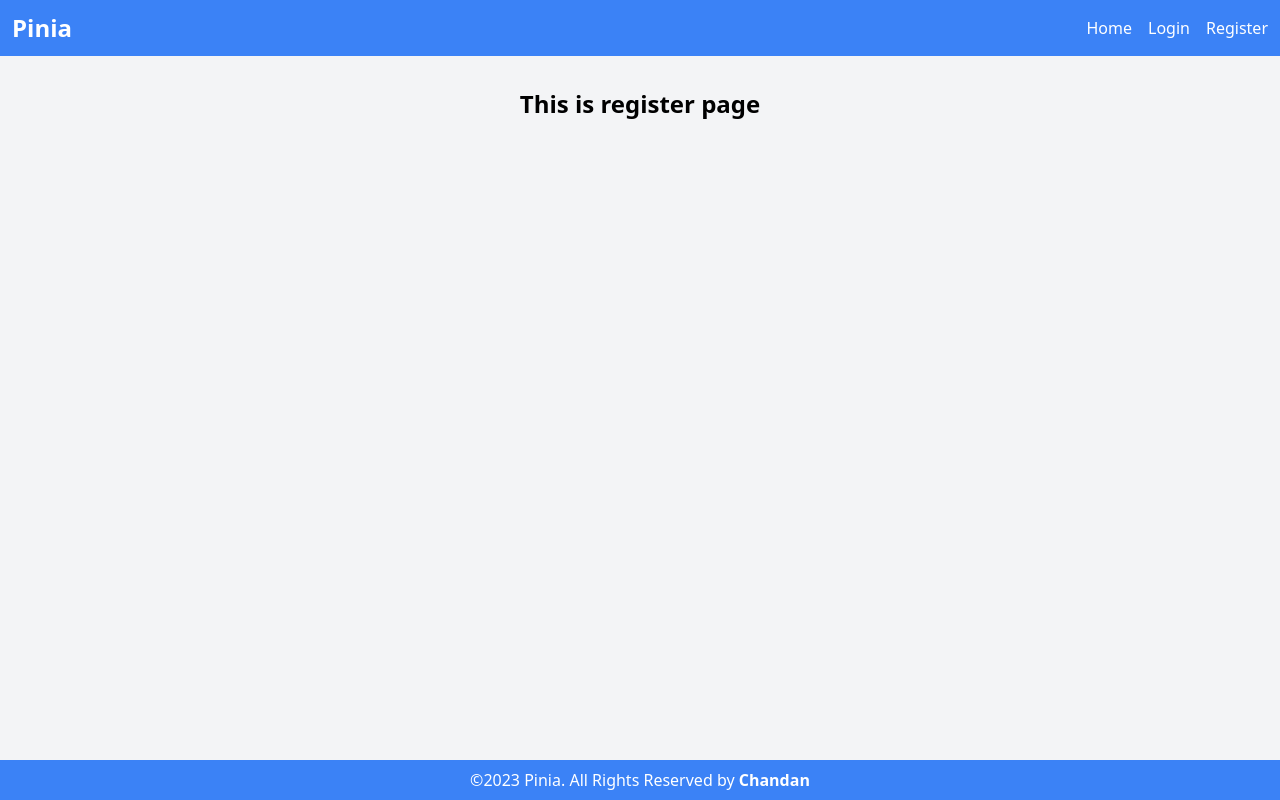
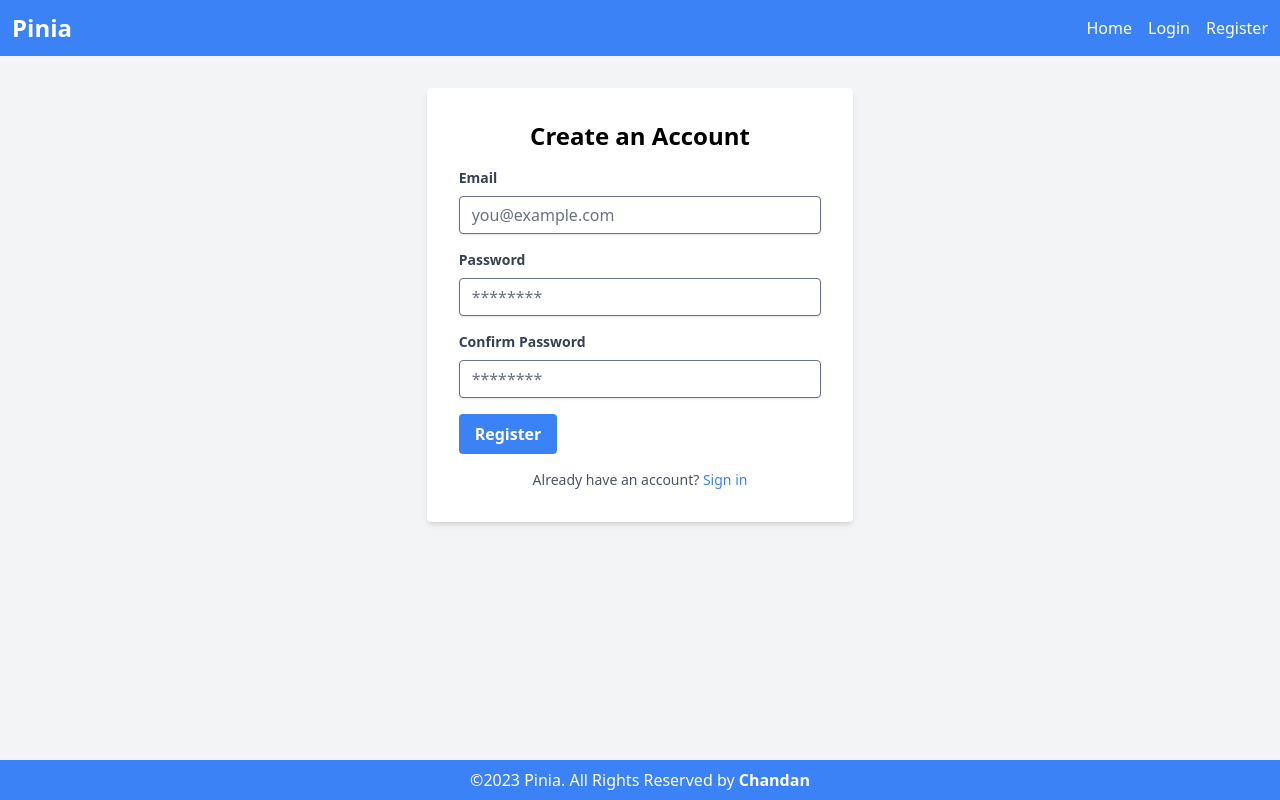
Before and after one commit to chandan-ojha/ostad-vuejs-assignment, a Vue app in the folder todo-user-auth-app/: page /register in a window 1280 px wide. Built offline with nearby package versions, Linux system fonts and the light colour scheme.

Commit message:
`design-updated`

```diff
--- a/todo-user-auth-app/src/components/common/NavBar.vue
+++ b/todo-user-auth-app/src/components/common/NavBar.vue
@@ -5,7 +5,7 @@ import { RouterLink } from "vue-router";
   <!-- Navigation Bar -->
   <nav class="bg-blue-500 text-white p-3 sticky top-0">
     <div class="container mx-auto flex justify-between items-center">
-      <a href="#" class="text-2xl font-semibold">Pinia</a>
+      <a href="/" class="text-2xl font-semibold">Pinia</a>
       <ul class="flex space-x-4">
         <li>
           <RouterLink to="/" class="hover:text-gray-300">Home</RouterLink>
--- a/todo-user-auth-app/src/router/index.js
+++ b/todo-user-auth-app/src/router/index.js
@@ -19,6 +19,11 @@ const router = createRouter({
       name: "register",
       component: () => import("../views/RegisterView.vue"),
     },
+    {
+      path: "/dashboard",
+      name: "dashboard",
+      component: () => import("../views/DashboardView.vue"),
+    },
   ],
 });
 
--- /dev/null
+++ b/todo-user-auth-app/src/views/DashboardView.vue
@@ -0,0 +1,16 @@
+<script setup></script>
+<template>
+  <div class="bg-gray-100 font-sans flex justify-center items-center">
+    <!-- Dashboard Card -->
+    <div class="bg-white rounded-lg shadow-lg p-40">
+      <h2 class="text-2xl font-semibold mb-4">Welcome, user@example.com</h2>
+      <button
+        class="bg-blue-500 hover:bg-blue-700 text-white font-semibold py-2 px-4 rounded focus:outline-none focus:shadow-outline"
+      >
+        Log Out
+      </button>
+    </div>
+  </div>
+</template>
+
+<style scoped></style>
--- a/todo-user-auth-app/src/views/LoginView.vue
+++ b/todo-user-auth-app/src/views/LoginView.vue
@@ -1,5 +1,75 @@
+<script setup>
+import { RouterLink } from "vue-router";
+</script>
+
 <template>
-  <h1 class="text-2xl font-semibold text-center">This is login page</h1>
+  <div class="flex justify-center items-center">
+    <div class="bg-white shadow-md rounded px-8 pt-6 pb-8 w-1/3">
+      <h1 class="text-2xl font-semibold text-center mb-4">Login</h1>
+      <form>
+        <div class="mb-4">
+          <label class="block text-gray-700 text-sm font-bold mb-2" for="email">
+            Email
+          </label>
+          <input
+            class="shadow appearance-none border rounded w-full py-2 px-3 text-gray-700 leading-tight focus:outline-none focus:shadow-outline"
+            id="email"
+            type="email"
+            placeholder="you@example.com"
+          />
+        </div>
+        <div class="mb-4">
+          <label
+            class="block text-gray-700 text-sm font-bold mb-2"
+            for="password"
+          >
+            Password
+          </label>
+          <input
+            class="shadow appearance-none border rounded w-full py-2 px-3 text-gray-700 leading-tight focus:outline-none focus:shadow-outline"
+            id="password"
+            type="password"
+            placeholder="********"
+          />
+        </div>
+        <div class="mb-4">
+          <label
+            class="block text-gray-700 text-sm font-bold mb-2"
+            for="remember-me"
+          >
+            <input
+              type="checkbox"
+              class="mr-2 leading-tight"
+              id="remember-me"
+            />
+            Remember Me
+          </label>
+        </div>
+        <div class="flex items-center justify-between mb-4">
+          <button
+            class="bg-blue-500 hover:bg-blue-700 text-white font-bold py-2 px-4 rounded focus:outline-none focus:shadow-outline"
+            type="button"
+          >
+            Sign In
+          </button>
+          <a class="text-sm text-gray-600 hover:text-gray-800" href="#"
+            >Forgot Password?</a
+          >
+        </div>
+        <div class="text-center">
+          <p class="text-gray-600 text-sm">
+            Don’t have an account yet?
+            <RouterLink
+              class="text-blue-500 hover:text-blue-800"
+              to="/register"
+            >
+              Sign up
+            </RouterLink>
+          </p>
+        </div>
+      </form>
+    </div>
+  </div>
 </template>
 
 <style></style>
--- a/todo-user-auth-app/src/views/RegisterView.vue
+++ b/todo-user-auth-app/src/views/RegisterView.vue
@@ -1,5 +1,69 @@
+<script setup>
+import { RouterLink } from "vue-router";
+</script>
 <template>
-  <h1 class="text-2xl font-semibold text-center">This is register page</h1>
+  <div class="flex justify-center items-center">
+    <div class="bg-white shadow-md rounded px-8 py-8 w-1/3">
+      <h1 class="text-2xl font-semibold text-center mb-4">Create an Account</h1>
+      <form>
+        <div class="mb-4">
+          <label class="block text-gray-700 text-sm font-bold mb-2" for="email">
+            Email
+          </label>
+          <input
+            class="shadow appearance-none border rounded w-full py-2 px-3 text-gray-700 leading-tight focus:outline-none focus:shadow-outline"
+            id="email"
+            type="email"
+            placeholder="you@example.com"
+          />
+        </div>
+        <div class="mb-4">
+          <label
+            class="block text-gray-700 text-sm font-bold mb-2"
+            for="password"
+          >
+            Password
+          </label>
+          <input
+            class="shadow appearance-none border rounded w-full py-2 px-3 text-gray-700 leading-tight focus:outline-none focus:shadow-outline"
+            id="password"
+            type="password"
+            placeholder="********"
+          />
+        </div>
+        <div class="mb-4">
+          <label
+            class="block text-gray-700 text-sm font-bold mb-2"
+            for="confirm-password"
+          >
+            Confirm Password
+          </label>
+          <input
+            class="shadow appearance-none border rounded w-full py-2 px-3 text-gray-700 leading-tight focus:outline-none focus:shadow-outline"
+            id="confirm-password"
+            type="password"
+            placeholder="********"
+          />
+        </div>
+        <div class="flex items-center justify-between mb-4">
+          <button
+            class="bg-blue-500 hover:bg-blue-700 text-white font-bold py-2 px-4 rounded focus:outline-none focus:shadow-outline"
+            type="button"
+          >
+            Register
+          </button>
+        </div>
+        <div class="text-center">
+          <p class="text-gray-600 text-sm">
+            Already have an account?
+            <RouterLink class="text-blue-500 hover:text-blue-800" to="/login">
+              Sign in
+            </RouterLink>
+          </p>
+        </div>
+      </form>
+    </div>
+  </div>
 </template>
 
 <style></style>
```
Also changed, not shown: todo-user-auth-app/tailwind.config.js (added).
